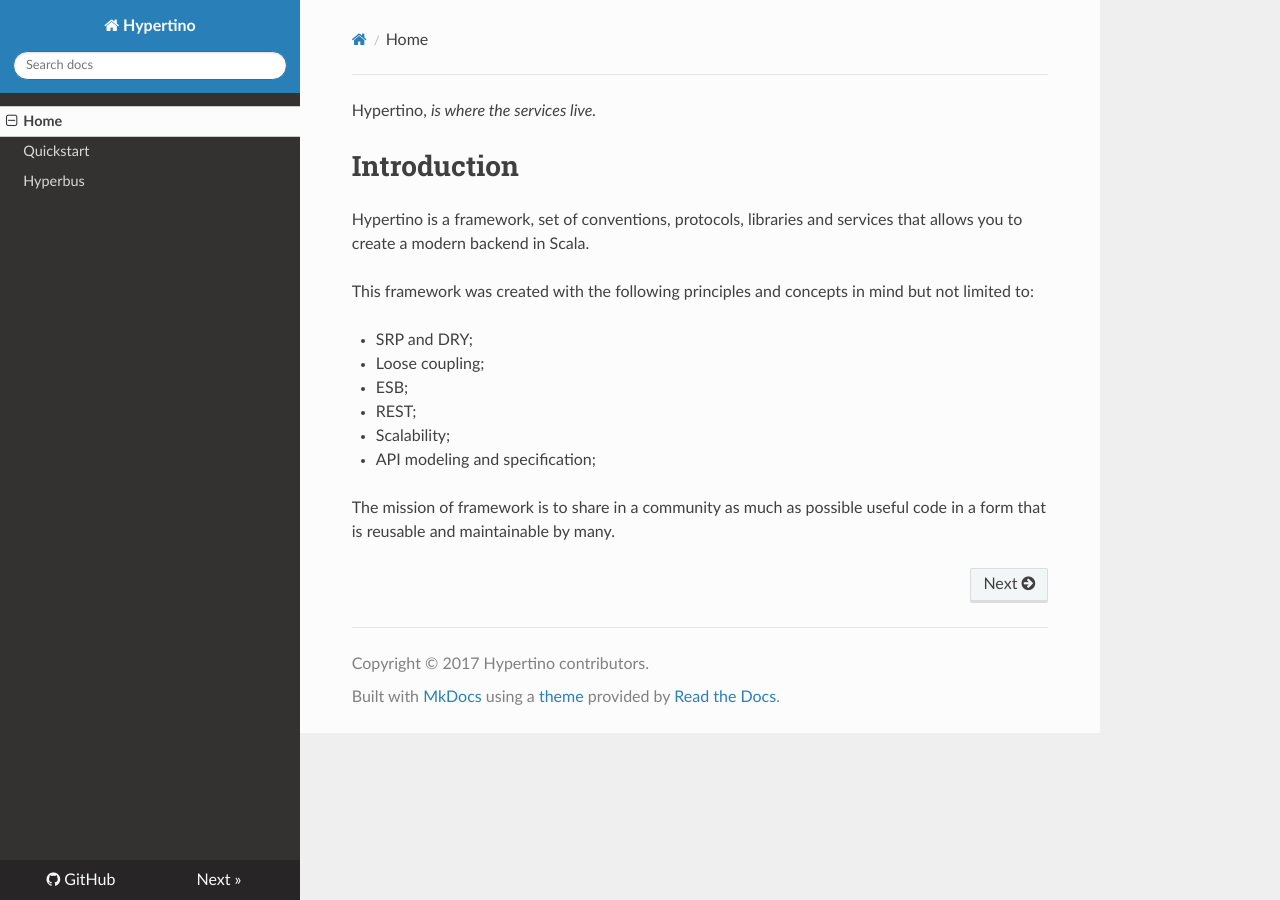
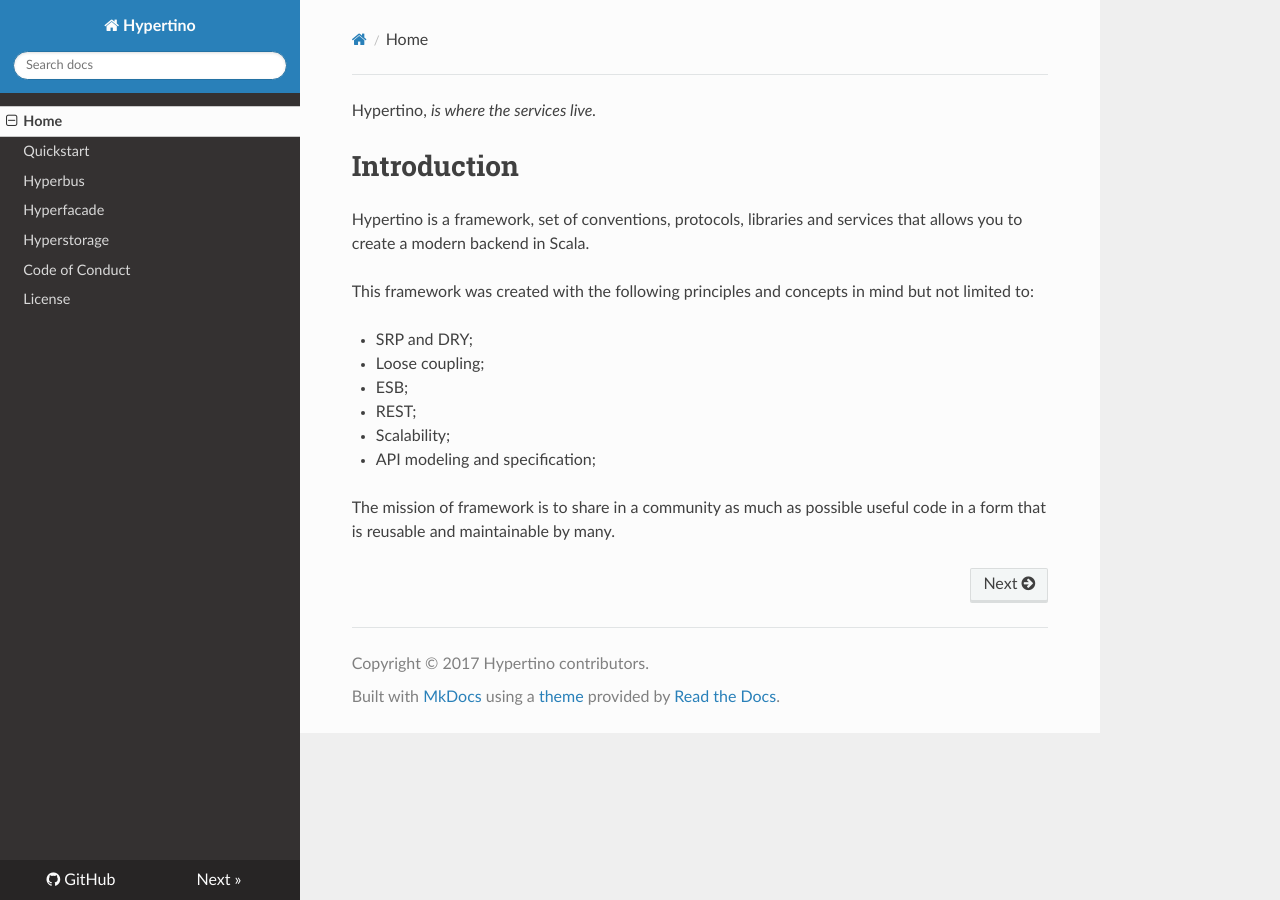
Before and after one commit to hypertino/docs, an MkDocs documentation site: the page built from docs/index.md, in a window 1280 px wide. Built offline with MkDocs 1.6.1, drawn with Linux system fonts in a browser that asks for light colours; nearby versions of some CDN libraries; old or Windows-style settings are respelled for this version of MkDocs.

Commit message:
* documentation

```diff
--- a/mkdocs.yml
+++ b/mkdocs.yml
@@ -9,7 +9,11 @@
 pages:
     - Home: index.md
     - Quickstart: quickstart.md
-    - Hyperbus: hyperbus/README.md
+    - Hyperbus: hyperbus.md
+    - Hyperfacade: hyperfacade.md
+    - Hyperstorage: hyperstorage-service.md
+    - Code of Conduct: code-of-conduct.md
+    - License: license.md
 
 #extra_css:
 #    - css/extra.css
```
Also changed, not shown: .gitmodules.
